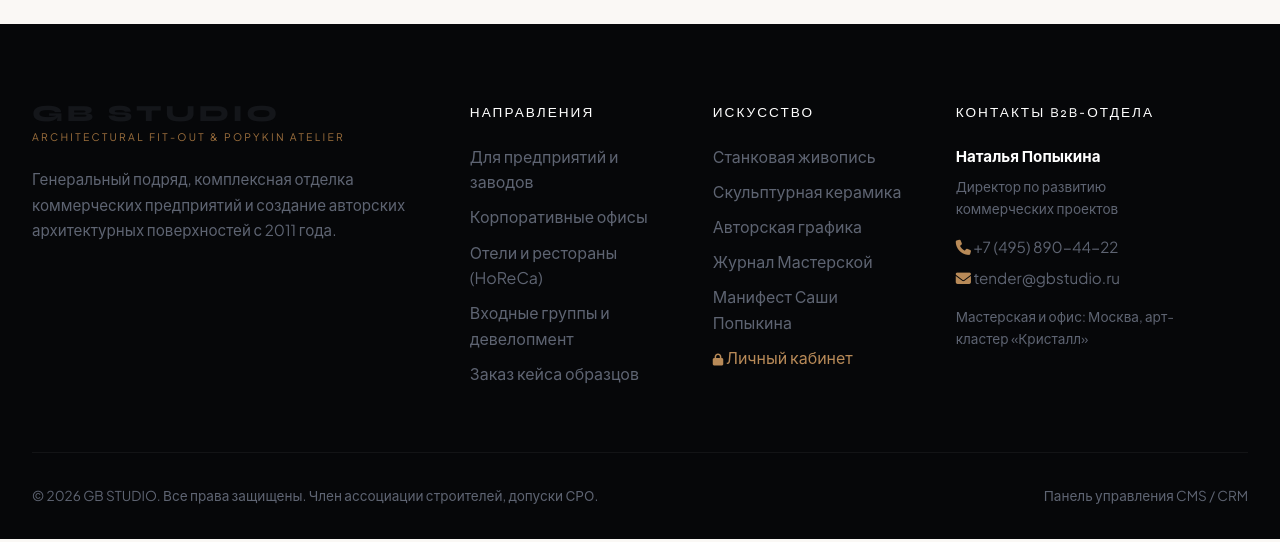
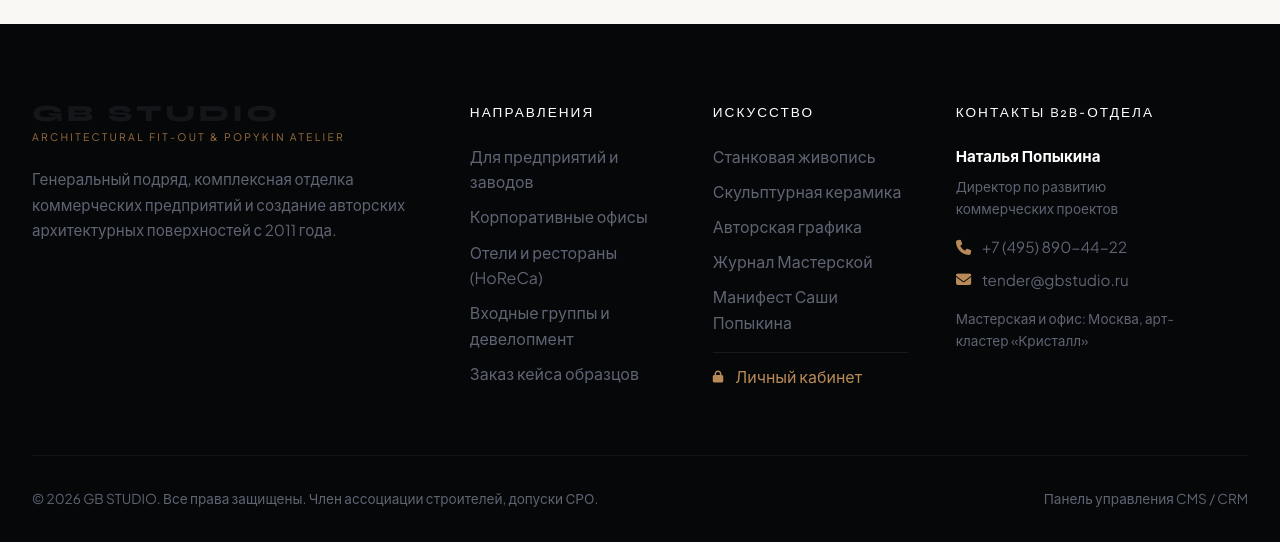
Before and after one commit to LIDERWAR/Golden-brush-studio, a Django app: page /gallery/ in a window 1280 px wide. Shown: the part 908-1450 px from the top of the page. Run offline with Django 5.2, Linux system fonts and the light colour scheme; data that the repository does not hold is empty.

Commit message:
fix(footer): improve spacing and padding for admin link and contact icons

```diff
--- a/docs/gallery.html
+++ b/docs/gallery.html
@@ -352,7 +352,7 @@ document.addEventListener('DOMContentLoaded', () => {
                         <li><a href="gallery.html">Скульптурная керамика</a></li>
                         <li><a href="gallery.html">Авторская графика</a></li>
                         <li><a href="index.html#atelier">Манифест Саши Попыкина</a></li>
-                        <li><a href="/admin/" style="color: var(--accent-gold);"><i class="fas fa-lock" style="font-size: 0.75rem;"></i> Личный кабинет</a></li>
+                        <li style="margin-top: 1rem; padding-top: 0.6rem; border-top: 1px solid rgba(255, 255, 255, 0.08);"><a href="/admin/" style="color: var(--accent-gold); display: inline-flex; align-items: center; gap: 0.5rem;"><i class="fas fa-lock" style="font-size: 0.75rem;"></i> <span>Личный кабинет</span></a></li>
                     </ul>
                 </div>
 
@@ -360,8 +360,8 @@ document.addEventListener('DOMContentLoaded', () => {
                     <h4 class="footer-col-title">Контакты B2B-отдела</h4>
                     <p style="font-size: 0.95rem; margin-bottom: 0.5rem; color: #fff;"><strong>Наталья Попыкина</strong></p>
                     <p style="font-size: 0.85rem; color: var(--text-muted); margin-bottom: 1rem;">Директор по развитию коммерческих проектов</p>
-                    <p style="font-size: 0.95rem; margin-bottom: 0.4rem;"><i class="fas fa-phone" style="color: var(--accent-gold);"></i> <a href="tel:+74958904422">+7 (495) 890-44-22</a></p>
-                    <p style="font-size: 0.95rem; margin-bottom: 0.4rem;"><i class="fas fa-envelope" style="color: var(--accent-gold);"></i> <a href="mailto:tender@gbstudio.ru">tender@gbstudio.ru</a></p>
+                    <p style="font-size: 0.95rem; margin-bottom: 0.5rem; display: flex; align-items: center; gap: 0.65rem;"><i class="fas fa-phone" style="color: var(--accent-gold); width: 16px; text-align: center; flex-shrink: 0;"></i> <a href="tel:+74958904422">+7 (495) 890-44-22</a></p>
+                    <p style="font-size: 0.95rem; margin-bottom: 0.5rem; display: flex; align-items: center; gap: 0.65rem;"><i class="fas fa-envelope" style="color: var(--accent-gold); width: 16px; text-align: center; flex-shrink: 0;"></i> <a href="mailto:tender@gbstudio.ru">tender@gbstudio.ru</a></p>
                     <p style="font-size: 0.85rem; color: var(--text-muted); margin-top: 1rem;">Мастерская и офис: Москва, арт-кластер «Кристалл»</p>
                 </div>
             </div>
--- a/docs/index.html
+++ b/docs/index.html
@@ -760,7 +760,7 @@
                         <li><a href="gallery.html">Скульптурная керамика</a></li>
                         <li><a href="gallery.html">Авторская графика</a></li>
                         <li><a href="#atelier">Манифест Саши Попыкина</a></li>
-                        <li><a href="/admin/" style="color: var(--accent-gold);"><i class="fas fa-lock" style="font-size: 0.75rem;"></i> Личный кабинет</a></li>
+                        <li style="margin-top: 1rem; padding-top: 0.6rem; border-top: 1px solid rgba(255, 255, 255, 0.08);"><a href="/admin/" style="color: var(--accent-gold); display: inline-flex; align-items: center; gap: 0.5rem;"><i class="fas fa-lock" style="font-size: 0.75rem;"></i> <span>Личный кабинет</span></a></li>
                     </ul>
                 </div>
 
@@ -768,8 +768,8 @@
                     <h4 class="footer-col-title">Контакты B2B-отдела</h4>
                     <p style="font-size: 0.95rem; margin-bottom: 0.5rem; color: #fff;"><strong>Наталья Попыкина</strong></p>
                     <p style="font-size: 0.85rem; color: var(--text-muted); margin-bottom: 1rem;">Директор по развитию коммерческих проектов</p>
-                    <p style="font-size: 0.95rem; margin-bottom: 0.4rem;"><i class="fas fa-phone" style="color: var(--accent-gold);"></i> <a href="tel:+74958904422">+7 (495) 890-44-22</a></p>
-                    <p style="font-size: 0.95rem; margin-bottom: 0.4rem;"><i class="fas fa-envelope" style="color: var(--accent-gold);"></i> <a href="mailto:tender@gbstudio.ru">tender@gbstudio.ru</a></p>
+                    <p style="font-size: 0.95rem; margin-bottom: 0.5rem; display: flex; align-items: center; gap: 0.65rem;"><i class="fas fa-phone" style="color: var(--accent-gold); width: 16px; text-align: center; flex-shrink: 0;"></i> <a href="tel:+74958904422">+7 (495) 890-44-22</a></p>
+                    <p style="font-size: 0.95rem; margin-bottom: 0.5rem; display: flex; align-items: center; gap: 0.65rem;"><i class="fas fa-envelope" style="color: var(--accent-gold); width: 16px; text-align: center; flex-shrink: 0;"></i> <a href="mailto:tender@gbstudio.ru">tender@gbstudio.ru</a></p>
                     <p style="font-size: 0.85rem; color: var(--text-muted); margin-top: 1rem;">Мастерская и офис: Москва, арт-кластер «Кристалл»</p>
                 </div>
             </div>
--- a/gallery.html
+++ b/gallery.html
@@ -349,7 +349,7 @@ document.addEventListener('DOMContentLoaded', () => {
                         <li><a href="gallery.html">Скульптурная керамика</a></li>
                         <li><a href="gallery.html">Авторская графика</a></li>
                         <li><a href="index.html#atelier">Манифест Саши Попыкина</a></li>
-                        <li><a href="/admin/" style="color: var(--accent-gold);"><i class="fas fa-lock" style="font-size: 0.75rem;"></i> Личный кабинет</a></li>
+                        <li style="margin-top: 1rem; padding-top: 0.6rem; border-top: 1px solid rgba(255, 255, 255, 0.08);"><a href="/admin/" style="color: var(--accent-gold); display: inline-flex; align-items: center; gap: 0.5rem;"><i class="fas fa-lock" style="font-size: 0.75rem;"></i> <span>Личный кабинет</span></a></li>
                     </ul>
                 </div>
 
@@ -357,8 +357,8 @@ document.addEventListener('DOMContentLoaded', () => {
                     <h4 class="footer-col-title">Контакты B2B-отдела</h4>
                     <p style="font-size: 0.95rem; margin-bottom: 0.5rem; color: #fff;"><strong>Наталья Попыкина</strong></p>
                     <p style="font-size: 0.85rem; color: var(--text-muted); margin-bottom: 1rem;">Директор по развитию коммерческих проектов</p>
-                    <p style="font-size: 0.95rem; margin-bottom: 0.4rem;"><i class="fas fa-phone" style="color: var(--accent-gold);"></i> <a href="tel:+74958904422">+7 (495) 890-44-22</a></p>
-                    <p style="font-size: 0.95rem; margin-bottom: 0.4rem;"><i class="fas fa-envelope" style="color: var(--accent-gold);"></i> <a href="mailto:tender@gbstudio.ru">tender@gbstudio.ru</a></p>
+                    <p style="font-size: 0.95rem; margin-bottom: 0.5rem; display: flex; align-items: center; gap: 0.65rem;"><i class="fas fa-phone" style="color: var(--accent-gold); width: 16px; text-align: center; flex-shrink: 0;"></i> <a href="tel:+74958904422">+7 (495) 890-44-22</a></p>
+                    <p style="font-size: 0.95rem; margin-bottom: 0.5rem; display: flex; align-items: center; gap: 0.65rem;"><i class="fas fa-envelope" style="color: var(--accent-gold); width: 16px; text-align: center; flex-shrink: 0;"></i> <a href="mailto:tender@gbstudio.ru">tender@gbstudio.ru</a></p>
                     <p style="font-size: 0.85rem; color: var(--text-muted); margin-top: 1rem;">Мастерская и офис: Москва, арт-кластер «Кристалл»</p>
                 </div>
             </div>
--- a/index.html
+++ b/index.html
@@ -757,7 +757,7 @@
                         <li><a href="gallery.html">Скульптурная керамика</a></li>
                         <li><a href="gallery.html">Авторская графика</a></li>
                         <li><a href="#atelier">Манифест Саши Попыкина</a></li>
-                        <li><a href="/admin/" style="color: var(--accent-gold);"><i class="fas fa-lock" style="font-size: 0.75rem;"></i> Личный кабинет</a></li>
+                        <li style="margin-top: 1rem; padding-top: 0.6rem; border-top: 1px solid rgba(255, 255, 255, 0.08);"><a href="/admin/" style="color: var(--accent-gold); display: inline-flex; align-items: center; gap: 0.5rem;"><i class="fas fa-lock" style="font-size: 0.75rem;"></i> <span>Личный кабинет</span></a></li>
                     </ul>
                 </div>
 
@@ -765,8 +765,8 @@
                     <h4 class="footer-col-title">Контакты B2B-отдела</h4>
                     <p style="font-size: 0.95rem; margin-bottom: 0.5rem; color: #fff;"><strong>Наталья Попыкина</strong></p>
                     <p style="font-size: 0.85rem; color: var(--text-muted); margin-bottom: 1rem;">Директор по развитию коммерческих проектов</p>
-                    <p style="font-size: 0.95rem; margin-bottom: 0.4rem;"><i class="fas fa-phone" style="color: var(--accent-gold);"></i> <a href="tel:+74958904422">+7 (495) 890-44-22</a></p>
-                    <p style="font-size: 0.95rem; margin-bottom: 0.4rem;"><i class="fas fa-envelope" style="color: var(--accent-gold);"></i> <a href="mailto:tender@gbstudio.ru">tender@gbstudio.ru</a></p>
+                    <p style="font-size: 0.95rem; margin-bottom: 0.5rem; display: flex; align-items: center; gap: 0.65rem;"><i class="fas fa-phone" style="color: var(--accent-gold); width: 16px; text-align: center; flex-shrink: 0;"></i> <a href="tel:+74958904422">+7 (495) 890-44-22</a></p>
+                    <p style="font-size: 0.95rem; margin-bottom: 0.5rem; display: flex; align-items: center; gap: 0.65rem;"><i class="fas fa-envelope" style="color: var(--accent-gold); width: 16px; text-align: center; flex-shrink: 0;"></i> <a href="mailto:tender@gbstudio.ru">tender@gbstudio.ru</a></p>
                     <p style="font-size: 0.85rem; color: var(--text-muted); margin-top: 1rem;">Мастерская и офис: Москва, арт-кластер «Кристалл»</p>
                 </div>
             </div>
--- a/static/css/style.css
+++ b/static/css/style.css
@@ -1867,6 +1867,18 @@ img {
   margin-bottom: 0.6rem;
 }
 
+.footer-links a {
+  display: inline-flex;
+  align-items: center;
+  gap: 0.5rem;
+  transition: color var(--tr-fast);
+}
+
+.footer-links a i {
+  font-size: 0.8rem;
+  margin-right: 0.25rem;
+}
+
 .footer-links a:hover {
   color: var(--accent-gold);
 }
--- a/templates/base.html
+++ b/templates/base.html
@@ -172,7 +172,7 @@
                         <li><a href="/gallery/">Авторская графика</a></li>
                         <li><a href="/journal/">Журнал Мастерской</a></li>
                         <li><a href="/#atelier">Манифест Саши Попыкина</a></li>
-                        <li><a href="/admin/" style="color: var(--accent-gold);"><i class="fas fa-lock" style="font-size: 0.75rem;"></i> Личный кабинет</a></li>
+                        <li style="margin-top: 1rem; padding-top: 0.6rem; border-top: 1px solid rgba(255, 255, 255, 0.08);"><a href="/admin/" style="color: var(--accent-gold); display: inline-flex; align-items: center; gap: 0.5rem;"><i class="fas fa-lock" style="font-size: 0.75rem;"></i> <span>Личный кабинет</span></a></li>
                     </ul>
                 </div>
 
@@ -180,8 +180,8 @@
                     <h4 class="footer-col-title">Контакты B2B-отдела</h4>
                     <p style="font-size: 0.95rem; margin-bottom: 0.5rem; color: #fff;"><strong>Наталья Попыкина</strong></p>
                     <p style="font-size: 0.85rem; color: var(--text-muted); margin-bottom: 1rem;">Директор по развитию коммерческих проектов</p>
-                    <p style="font-size: 0.95rem; margin-bottom: 0.4rem;"><i class="fas fa-phone" style="color: var(--accent-gold);"></i> <a href="tel:+74958904422">+7 (495) 890-44-22</a></p>
-                    <p style="font-size: 0.95rem; margin-bottom: 0.4rem;"><i class="fas fa-envelope" style="color: var(--accent-gold);"></i> <a href="mailto:tender@gbstudio.ru">tender@gbstudio.ru</a></p>
+                    <p style="font-size: 0.95rem; margin-bottom: 0.5rem; display: flex; align-items: center; gap: 0.65rem;"><i class="fas fa-phone" style="color: var(--accent-gold); width: 16px; text-align: center; flex-shrink: 0;"></i> <a href="tel:+74958904422">+7 (495) 890-44-22</a></p>
+                    <p style="font-size: 0.95rem; margin-bottom: 0.5rem; display: flex; align-items: center; gap: 0.65rem;"><i class="fas fa-envelope" style="color: var(--accent-gold); width: 16px; text-align: center; flex-shrink: 0;"></i> <a href="mailto:tender@gbstudio.ru">tender@gbstudio.ru</a></p>
                     <p style="font-size: 0.85rem; color: var(--text-muted); margin-top: 1rem;">Мастерская и офис: Москва, арт-кластер «Кристалл»</p>
                 </div>
             </div>
```
